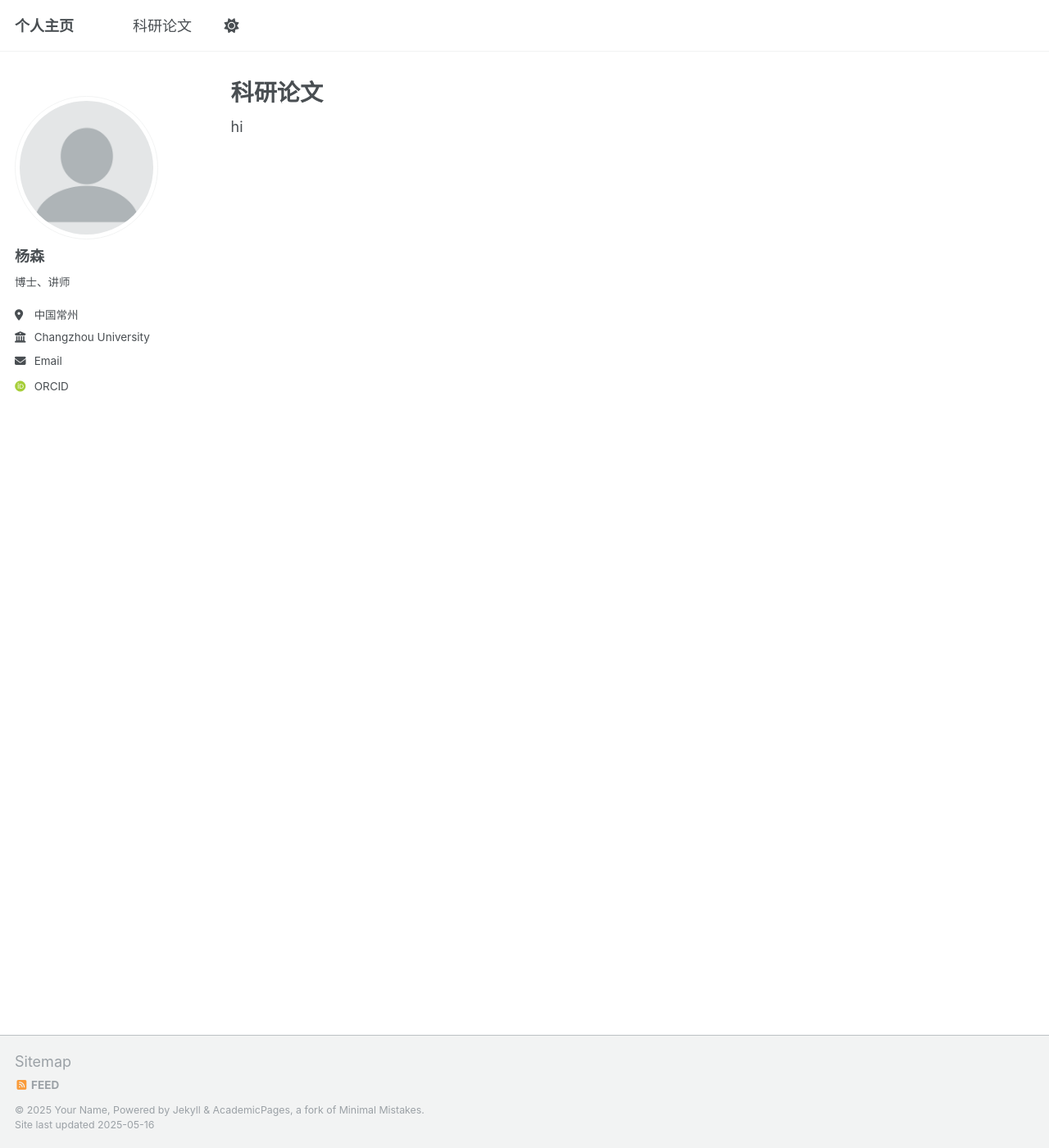
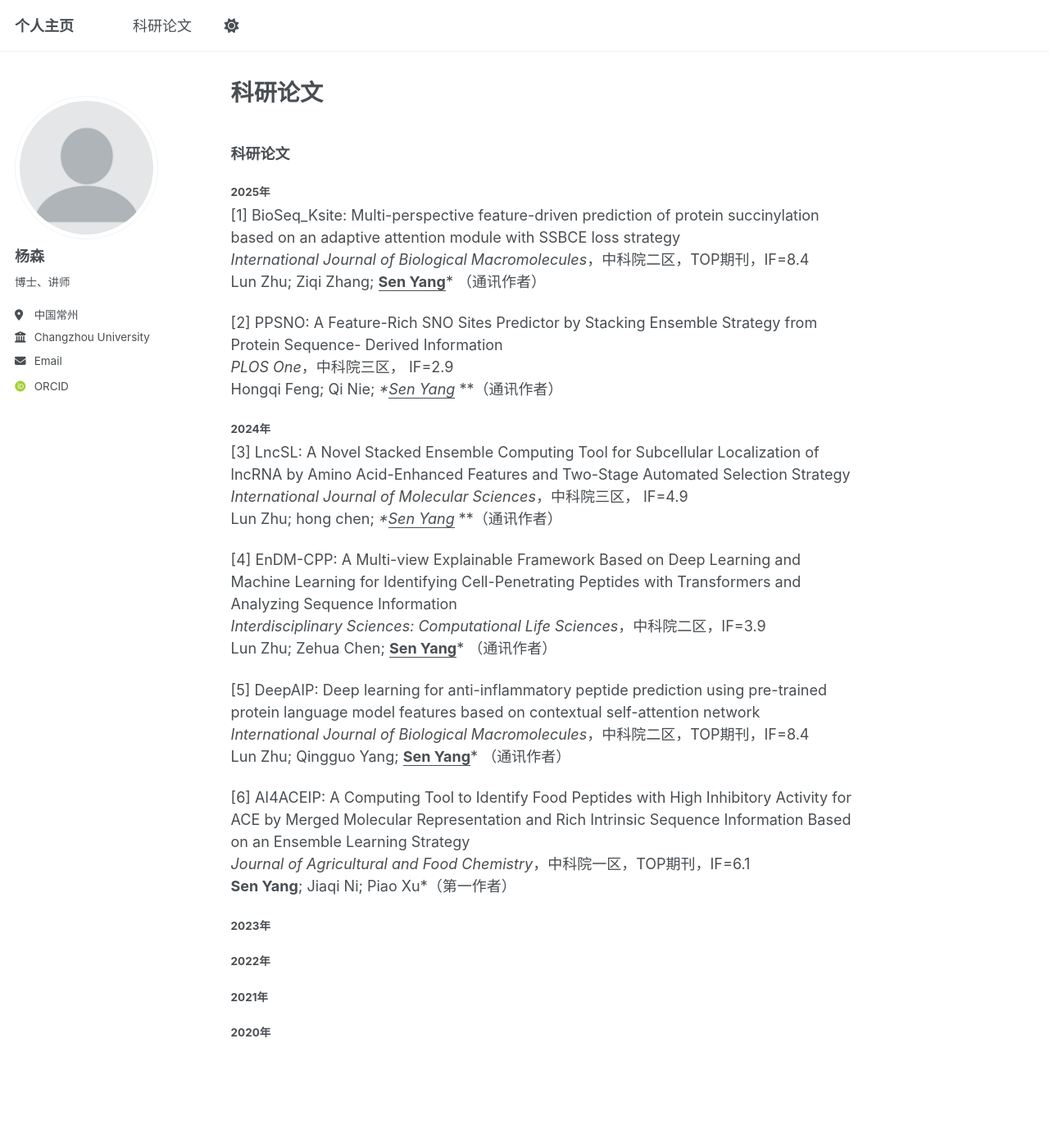
Before and after one commit to abcair/ys, a Jekyll site: the page built from _pages/publications.md, in a window 1280 px wide and 1400 px high. Shown: the whole window at 82% size. Built offline with Jekyll 4.4.1, drawn with Linux system fonts in a browser that asks for light colours; some web fonts are replaced.

Commit message:
Update publications.md
Signed-off-by: abcair <57550630+abcair@users.noreply.github.com>

```diff
--- a/_pages/publications.md
+++ b/_pages/publications.md
@@ -4,4 +4,28 @@ permalink: /paper/
 author_profile: true
 ---
 
-hi
+### 科研论文
+
+##### 2025年
+
+[1]  BioSeq_Ksite: Multi-perspective feature-driven prediction of protein succinylation based on an adaptive attention module with SSBCE loss strategy <br> *International Journal of Biological Macromolecules*，中科院二区，TOP期刊，IF=8.4<br>Lun Zhu; Ziqi Zhang; **<u>Sen Yang</u>***  （通讯作者）
+
+[2]  PPSNO: A Feature-Rich SNO Sites Predictor by Stacking Ensemble Strategy from Protein Sequence-  Derived Information<br>*PLOS One*，中科院三区， IF=2.9<br>Hongqi Feng; Qi Nie;  **<u>Sen Yang</u>*  **（通讯作者）
+
+##### 2024年
+
+[3]  LncSL: A Novel Stacked Ensemble Computing Tool for Subcellular Localization of lncRNA by Amino       Acid-Enhanced Features and Two-Stage Automated Selection Strategy<br>*International Journal of Molecular Sciences*，中科院三区， IF=4.9<br>Lun Zhu; hong chen; **<u>Sen Yang</u>*  **（通讯作者）
+
+[4]  EnDM-CPP: A Multi-view Explainable Framework Based on Deep Learning and Machine Learning for Identifying Cell-Penetrating Peptides with Transformers and Analyzing Sequence Information<br> *Interdisciplinary Sciences: Computational Life Sciences*，中科院二区，IF=3.9<br>Lun Zhu; Zehua Chen; **<u>Sen Yang</u>*** （通讯作者）
+
+[5]  DeepAIP: Deep learning for anti-inflammatory peptide prediction using pre-trained protein language model features based on contextual self-attention network<br>*International Journal of Biological Macromolecules*，中科院二区，TOP期刊，IF=8.4<br>Lun Zhu; Qingguo Yang; **<u>Sen Yang</u>*** （通讯作者）
+
+[6]  AI4ACEIP: A Computing Tool to Identify Food Peptides with High Inhibitory Activity for ACE by Merged Molecular Representation and Rich Intrinsic Sequence Information Based on an Ensemble Learning Strategy<br> *Journal of Agricultural and Food Chemistry*，中科院一区，TOP期刊，IF=6.1<br>**Sen Yang**; Jiaqi Ni; Piao Xu*（第一作者）
+
+##### 2023年
+
+##### 2022年
+
+##### 2021年
+
+##### 2020年
```
